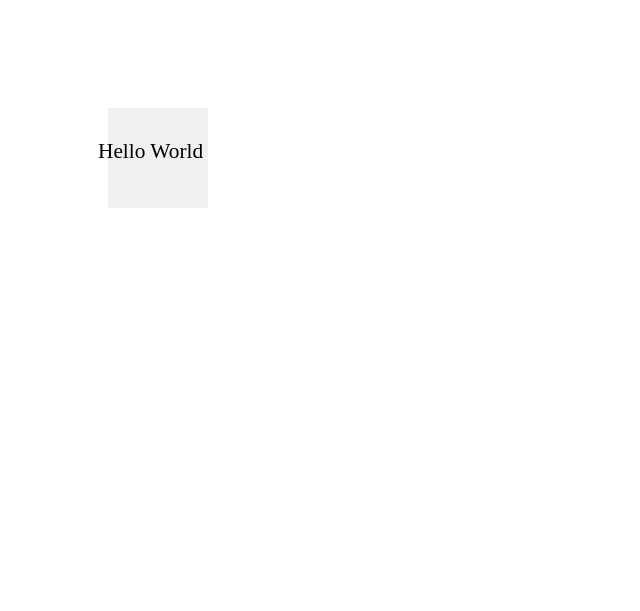
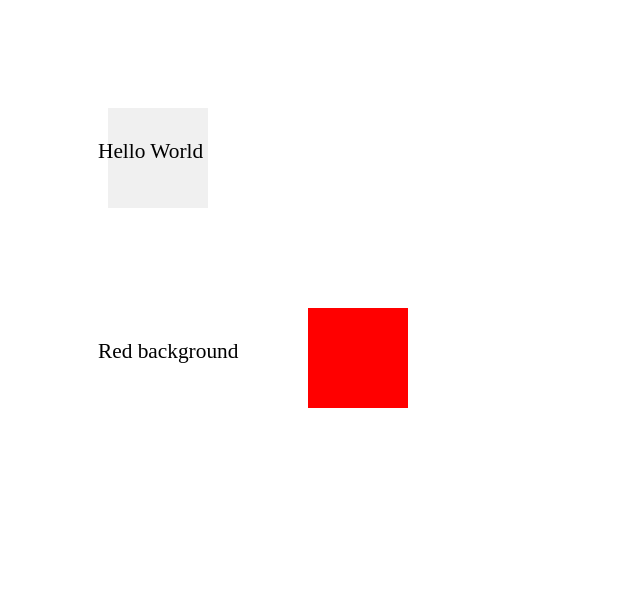
Before and after one commit to xcatliu/firefox-svg-print-bug, a plain HTML site: page index.html in a window 1280 px wide. Shown: the whole page, without its empty margins (0-640 px from the left). Drawn offline with Linux system fonts and the light colour scheme.

Commit message:
Update index.html

```diff
--- a/index.html
+++ b/index.html
@@ -1,9 +1,12 @@
 <svg xmlns="http://www.w3.org/2000/svg" xmlns:xlink="http://www.w3.org/1999/xlink"
-    style="position: absolute; width: 400px; height: 400px;">
-    <g>
-        <path fill="#f0f0f0" stroke="none"
-            d=" M 100 100 L 200 100 L 200 200 L 100 200 L 100 100">
-        </path><text fill="#000000" stroke="none" font-size="16pt" x="90"
-            y="150">Hello World</text>
-    </g>
+  style="position: absolute; width: 400px; height: 600px;">
+  <g>
+    <path fill="#f0f0f0" stroke="none" d=" M 100 100 L 200 100 L 200 200 L 100 200 L 100 100">
+    </path><text fill="#000000" stroke="none" font-size="16pt" x="90" y="150">Hello World</text>
+  </g>
+
+  <g>
+    <path fill="#ff0000" stroke="none" d=" M 300 300 L 400 300 L 400 400 L 300 400 L 300 300">
+    </path><text fill="#000000" stroke="none" font-size="16pt" x="90" y="350">Red background</text>
+  </g>
 </svg>
```
